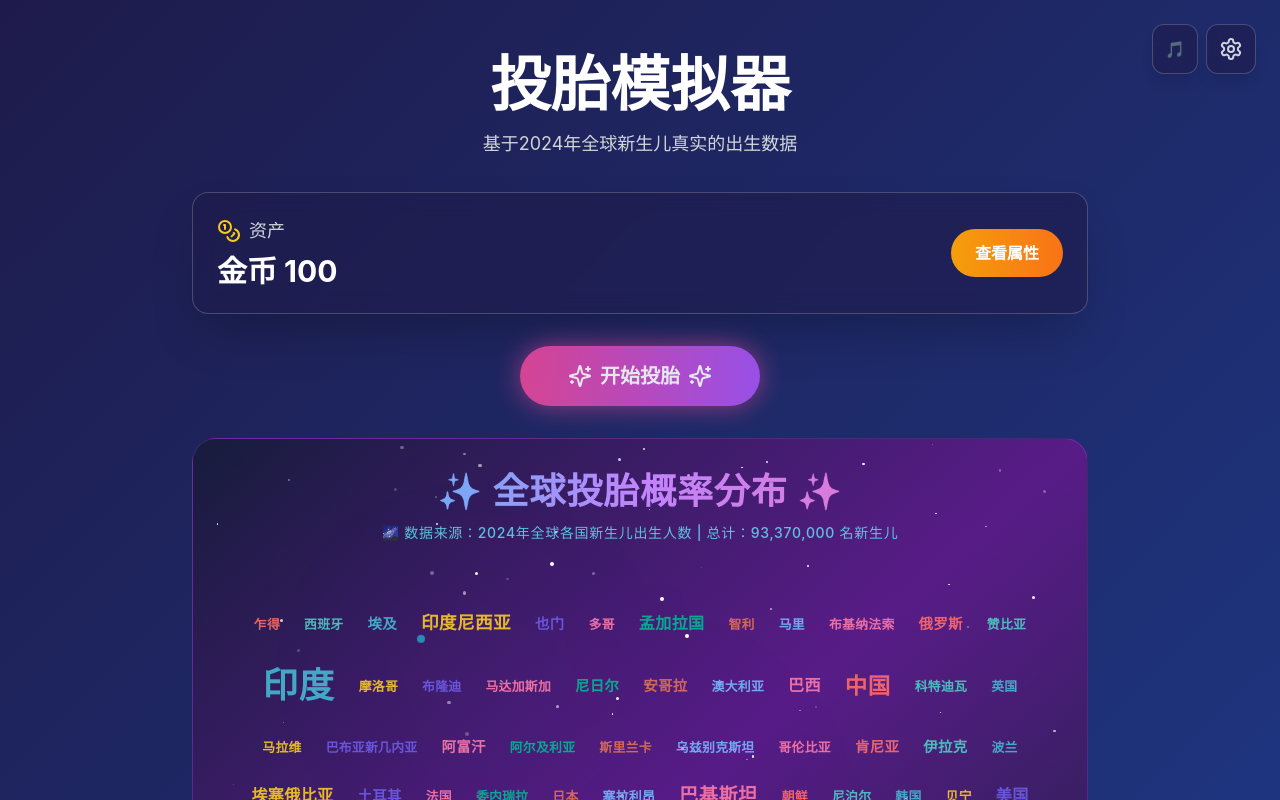
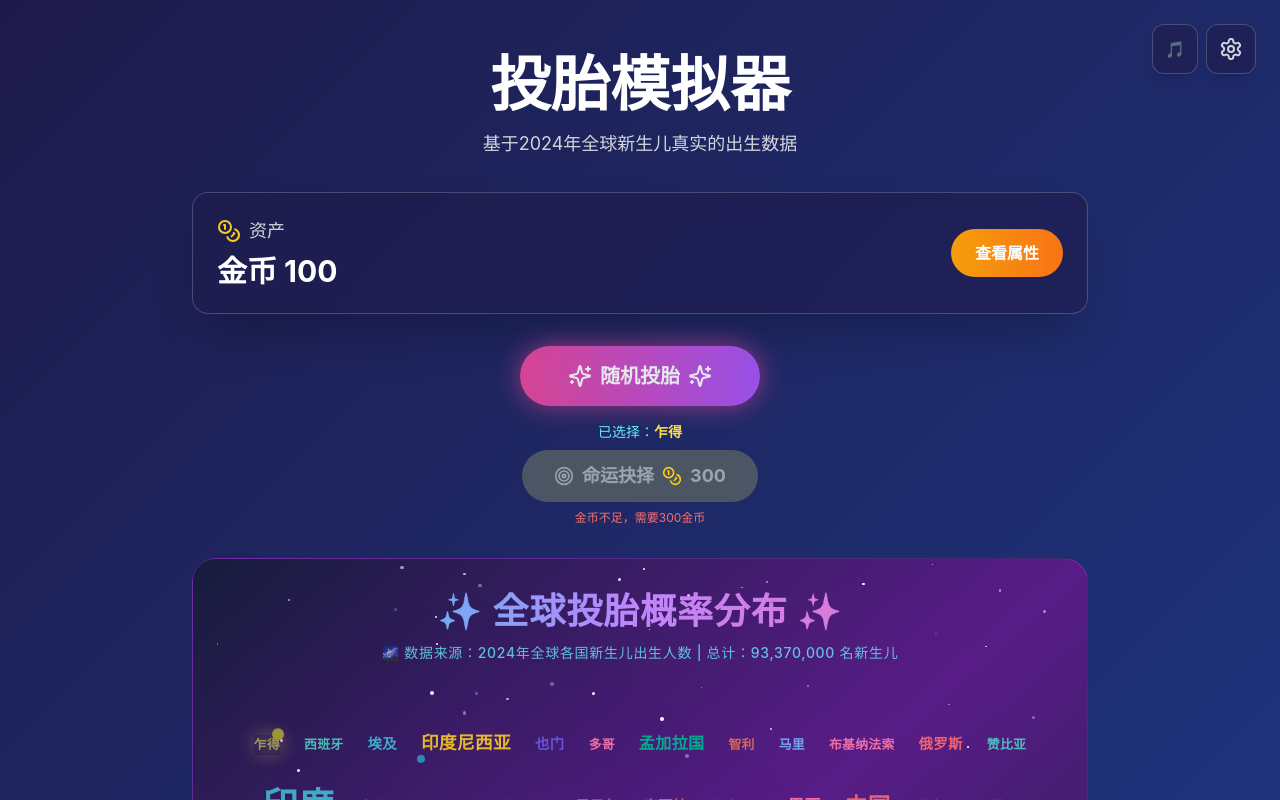
Before and after one commit to renewboy/reincarnation-simulator, a React (Vite) app: page / in a window 1280 px wide. Both pictures are taken after a click on the element "乍得". Shown: the top 800 px of the page. Built offline with nearby package versions, Linux system fonts and the light colour scheme.

Commit message:
feat: support custom reincarnation

```diff
--- a/src/App.tsx
+++ b/src/App.tsx
@@ -33,12 +33,12 @@ function App() {
   const [currentModel, setCurrentModelLocal] = useState<string>(GAME_CONFIG.LLM.MODEL);
   const [showReincarnationAnimation, setShowReincarnationAnimation] = useState(false);
 
-  const handleStartReincarnation = () => {
+  const handleStartReincarnation = (selectedCountry?: string) => {
     setShowReincarnationAnimation(true);
     // 2秒后自动消失并开始游戏
     setTimeout(() => {
       setShowReincarnationAnimation(false);
-      startReincarnation();
+      startReincarnation(selectedCountry);
     }, 2000);
   };
 
--- a/src/components/CountryWordCloud.tsx
+++ b/src/components/CountryWordCloud.tsx
@@ -4,6 +4,8 @@ import { getCountryNameCN } from '../utils/countryNames';
 
 interface CountryWordCloudProps {
   config: GameConfig;
+  onCountrySelect?: (countryEN: string) => void;
+  selectedCountry?: string;
 }
 
 interface Star {
@@ -18,7 +20,7 @@ interface Star {
   twinkleSpeed: number;
 }
 
-export default function CountryWordCloud({ config }: CountryWordCloudProps) {
+export default function CountryWordCloud({ config, onCountrySelect, selectedCountry }: CountryWordCloudProps) {
   const [hoveredCountry, setHoveredCountry] = useState<string | null>(null);
   const [starField, setStarField] = useState<Array<{ id: number; x: number; y: number; size: number; opacity: number }>>([]);
   const [countries, setCountries] = useState<Array<{ name: string; probability: number; rank: number }>>([]);
@@ -162,6 +164,7 @@ export default function CountryWordCloud({ config }: CountryWordCloudProps) {
           {countries.map(({ name, probability, rank }, index) => {
             const fontSize = getFontSize(probability);
             const isHovered = hoveredCountry === name;
+            const isSelected = selectedCountry === name;
             const color = getColor(index); // 使用随机排列中的索引，而不是原始rank
             const glowEffect = getGlowEffect(index); // 使用随机排列中的索引，而不是原始rank
 
@@ -173,6 +176,7 @@ export default function CountryWordCloud({ config }: CountryWordCloudProps) {
                 }`}
                 onMouseEnter={() => setHoveredCountry(name)}
                 onMouseLeave={() => setHoveredCountry(null)}
+                onClick={() => onCountrySelect?.(name)}
               >
 
                 <span
@@ -182,17 +186,21 @@ export default function CountryWordCloud({ config }: CountryWordCloudProps) {
                     tracking-wide
                     transition-all duration-500
                     transform hover:scale-125 hover:rotate-12
-                    ${color}
-                    ${isHovered ? `opacity-100 ${glowEffect}` : 'opacity-90'}
-                    ${isHovered ? 'drop-shadow-[0_0_10px_currentColor]' : 'drop-shadow-[0_2px_4px_rgba(0,0,0,0.3)]'}
+                    ${isSelected ? 'text-yellow-300 drop-shadow-[0_0_15px_rgba(250,204,21,0.8)]' : color}
+                    ${isSelected ? 'animate-pulse' : ''}
+                    ${isHovered || isSelected ? `opacity-100 ${glowEffect}` : 'opacity-90'}
+                    ${isHovered || isSelected ? 'drop-shadow-[0_0_10px_currentColor]' : 'drop-shadow-[0_2px_4px_rgba(0,0,0,0.3)]'}
                   `}
                   style={{
                     fontSize: `${fontSize}rem`,
-                    textShadow: isHovered ? '0 0 20px currentColor' : 'none',
-                    filter: isHovered ? 'brightness(1.3)' : 'brightness(1)',
+                    textShadow: isHovered || isSelected ? '0 0 20px currentColor' : 'none',
+                    filter: isHovered || isSelected ? 'brightness(1.3)' : 'brightness(1)',
                   }}
                 >
                   {getCountryNameCN(name)}
+                  {isSelected && (
+                    <div className="absolute -top-1 -right-1 w-3 h-3 bg-yellow-400 rounded-full animate-bounce" />
+                  )}
                 </span>
 
                 {/* 国家信息悬浮窗 */}
@@ -208,6 +216,11 @@ export default function CountryWordCloud({ config }: CountryWordCloudProps) {
                       <div className="text-purple-400 text-xs">
                         排名: {rank}
                       </div>
+                      {isSelected && (
+                        <div className="text-yellow-400 text-xs font-bold">
+                          ✨ 已选择
+                        </div>
+                      )}
                     </div>
                     {/* 向上箭头指示器 */}
                     <div className="absolute left-1/2 -translate-x-1/2 -top-1 w-0 h-0 border-l-[6px] border-r-[6px] border-b-[6px] border-transparent border-b-slate-900/70" />
@@ -241,7 +254,7 @@ export default function CountryWordCloud({ config }: CountryWordCloudProps) {
             <div className="w-12 h-0.5 bg-gradient-to-r from-transparent via-purple-400 to-transparent" />
           </div>
           <h3 className="text-xl font-bold bg-gradient-to-r from-cyan-400 via-purple-400 to-pink-400 bg-clip-text text-transparent tracking-wider">
-            每一次投胎都是宇宙中的一次神秘重生，你的灵魂即将踏上全新的旅程
+            每次投胎都是宇宙中的一次神秘重生，你的灵魂即将踏上全新的旅程
           </h3>
           <p className="text-sm text-gray-300/90 leading-relaxed max-w-2xl mx-auto italic font-light tracking-wide">
             选择一个国家，让命运为你编织属于这个时代的传奇故事...
--- a/src/components/StartScreen.tsx
+++ b/src/components/StartScreen.tsx
@@ -1,16 +1,35 @@
+import { useState } from 'react';
 import type { GameConfig, GameState } from '../types/game';
-import { Coins, Sparkles, Settings } from 'lucide-react';
+import { Coins, Sparkles, Settings, Star, Target } from 'lucide-react';
 import CountryWordCloud from './CountryWordCloud';
+import { getCountryNameCN } from '../utils/countryNames';
+import { GAME_CONFIG } from '@/config/gameConfig';
 
 interface StartScreenProps {
   config: GameConfig;
   gameState: GameState;
-  onStart: () => void;
+  onStart: (selectedCountry?: string) => void;
   onOpenSettings: () => void;
   onOpenAudioSettings: () => void;
 }
 
 export default function StartScreen({ config, gameState, onStart, onOpenSettings, onOpenAudioSettings }: StartScreenProps) {
+  const [selectedCountry, setSelectedCountry] = useState<string | null>(null);
+
+  const handleCountrySelect = (countryEN: string) => {
+    setSelectedCountry(selectedCountry === countryEN ? null : countryEN);
+  };
+
+  const handleCustomReincarnation = () => {
+    console.log('selectedCountry:', selectedCountry);
+    if (selectedCountry) {
+      onStart(selectedCountry);
+    }
+  };
+
+  const customReincarnateGoldCost = GAME_CONFIG.GAME.CUSTOM_REINCARNATE_GOLD_COST;
+  const canCustomReincarnate = selectedCountry && gameState.gold >= customReincarnateGoldCost;
+  const selectedCountryCN = selectedCountry ? getCountryNameCN(selectedCountry) : '';
   return (
     <div className="min-h-screen flex flex-col items-center justify-center p-6">
       <div className="max-w-4xl w-full space-y-8">
@@ -70,22 +89,60 @@ export default function StartScreen({ config, gameState, onStart, onOpenSettings
           </div>
         </div>
 
-        {/* 开始投胎按钮 */}
+        {/* 开始投胎按钮区域 */}
+        <div className="flex flex-col items-center gap-4">
+          {/* 随机投胎按钮 */}
           <div className="text-center">
             <button
-            onClick={onStart}
+              onClick={() => onStart()}
               className="px-12 py-4 bg-gradient-primary-btn text-white text-xl font-bold rounded-full hover:scale-105 transition-transform shadow-lg animate-pulse-glow"
             >
               <div className="flex items-center gap-2">
                 <Sparkles className="w-6 h-6" />
-              <span>开始投胎</span>
+                <span>随机投胎</span>
                 <Sparkles className="w-6 h-6" />
               </div>
             </button>
           </div>
 
+          {/* 自定义投胎按钮 */}
+          {selectedCountry && (
+            <div className="text-center space-y-2">
+              <div className="text-sm text-cyan-300">
+                已选择：<span className="text-yellow-300 font-bold">{selectedCountryCN}</span>
+              </div>
+              <button
+                onClick={handleCustomReincarnation}
+                disabled={!canCustomReincarnate}
+                className={`px-8 py-3 text-lg font-bold rounded-full transition-all duration-300 ${
+                  canCustomReincarnate
+                    ? 'bg-gradient-to-r from-purple-600 to-pink-600 text-white hover:scale-105 shadow-lg animate-pulse hover:shadow-purple-500/50'
+                    : 'bg-gray-600 text-gray-400 cursor-not-allowed'
+                }`}
+                title={!selectedCountry ? '请先选择一个国家' : gameState.gold < customReincarnateGoldCost ? `需要${customReincarnateGoldCost}金币，当前只有${gameState.gold}金币` : '自定义投胎到指定国家'}
+              >
+                <div className="flex items-center gap-2">
+                  <Target className="w-5 h-5" />
+                  <span>命运抉择</span>
+                  <Coins className="w-5 h-5 text-yellow-400" />
+                  <span>{customReincarnateGoldCost}</span>
+                </div>
+              </button>
+              {selectedCountry && !canCustomReincarnate && (
+                <div className="text-xs text-red-400">
+                  {gameState.gold < customReincarnateGoldCost ? `金币不足，需要${customReincarnateGoldCost}金币` : ''}
+                </div>
+              )}
+            </div>
+          )}
+        </div>
+
         {/* 全球投胎概率分布（云词图）*/}
-        <CountryWordCloud config={config} />
+        <CountryWordCloud
+          config={config}
+          onCountrySelect={handleCountrySelect}
+          selectedCountry={selectedCountry || undefined}
+        />
       </div>
     </div>
   );
--- a/src/config/gameConfig.ts
+++ b/src/config/gameConfig.ts
@@ -39,6 +39,7 @@ export const GAME_CONFIG = {
     DEFAULT_MAX_AGE: 80,
     BASE_INHERITANCE_RATE: 0.5,
     REINCARNATION_MEDAL_RATE: 0.75,
+    CUSTOM_REINCARNATE_GOLD_COST: 300,
   },
 
   // 从game_config.json转换的游戏配置
--- a/src/hooks/useGameState.ts
+++ b/src/hooks/useGameState.ts
@@ -120,10 +120,9 @@ export function useGameState() {
   }, []);
 
   // 开始投胎
-  const startReincarnation = useCallback(() => {
+  const startReincarnation = useCallback((selectedCountry?: string) => {
     if (!config) return;
-
-    let country = selectRandomCountry(config);
+    let country = selectedCountry || selectRandomCountry(config);
     const countryData = config.countries[country];
     country = getCountryNameCN(country);
     const age = 0;
@@ -145,17 +144,20 @@ export function useGameState() {
       lifeHistory: [],
       currentEvent: null,
       gamePhase: 'playing',
+      gold: selectedCountry ? gameState.gold - GAME_CONFIG.GAME.CUSTOM_REINCARNATE_GOLD_COST : gameState.gold, // 自定义投胎消耗400金币
     }));
 
     // 立即生成第一个事件
-    setTimeout(() => generateNextEvent(country, age, initializeAttributes(countryData), initializePersonality(), []), 500);
+    setTimeout(() => generateNextEvent(country, age, gameState.gold, initializeAttributes(countryData), initializePersonality(), []), 500);
   }, [config]);
+
 
   // 生成下一个事件
   const generateNextEvent = useCallback(
     async (
       country: string,
       age: number,
+      gold: number,
       attributes: CharacterAttributes,
       personality: MBTIPersonality,
       history: LifeEvent[]
@@ -163,7 +165,7 @@ export function useGameState() {
       setIsGeneratingEvent(true);
       try {
         const historyMessages = history.map(e => e.messages).flat();
-        const event = await generateLifeEvent(age, country, attributes, personality, historyMessages);
+        const event = await generateLifeEvent(age, country, gold, attributes, personality, historyMessages);
         setGameState((prev) => ({
           ...prev,
           currentEvent: event,
@@ -334,7 +336,7 @@ export function useGameState() {
         }
 
         setTimeout(
-            () => generateNextEvent(prev.currentCountry, newAge, newAttributes, newPersonality, newHistory),
+            () => generateNextEvent(prev.currentCountry, newAge, newGold, newAttributes, newPersonality, newHistory),
             500
         );
 
@@ -489,7 +491,7 @@ export function useGameState() {
             gamePhase: 'education-choice' as const,
           }));
         } else {
-          generateNextEvent(prev.currentCountry, newAge, prev.attributes, prev.personality, prev.lifeHistory);
+          generateNextEvent(prev.currentCountry, newAge, prev.gold, prev.attributes, prev.personality, prev.lifeHistory);
         }
 
       }, 100);
@@ -537,7 +539,7 @@ export function useGameState() {
               gamePhase: 'education-choice' as const,
             }));
           } else {
-            generateNextEvent(prev.currentCountry, newAge, prev.attributes, prev.personality, prev.lifeHistory);
+            generateNextEvent(prev.currentCountry, newAge, prev.gold, prev.attributes, prev.personality, prev.lifeHistory);
           }
 
         }, 100);
@@ -579,7 +581,7 @@ export function useGameState() {
               }));
             }
           } else {
-            generateNextEvent(prev.currentCountry, newAge, prev.attributes, prev.personality, prev.lifeHistory);
+            generateNextEvent(prev.currentCountry, newAge, prev.gold, prev.attributes, prev.personality, prev.lifeHistory);
           }
         }, 100);
 
@@ -611,7 +613,7 @@ export function useGameState() {
 
         // 职业选择完成后立即生成下一个人生事件
         setTimeout(() => {
-          generateNextEvent(prev.currentCountry, baseAge, prev.attributes, prev.personality, prev.lifeHistory);
+          generateNextEvent(prev.currentCountry, baseAge, prev.gold, prev.attributes, prev.personality, prev.lifeHistory);
         }, 500);
       }
 
--- a/src/services/specialItems.ts
+++ b/src/services/specialItems.ts
@@ -172,3 +172,8 @@ export async function getCountrySpecialItem(country: string): Promise<Item> {
   specialItemsCache[country] = item;
   return item;
 }
+
+// 清除特定国家的专属道具缓存
+export function clearCountrySpecialItemCache(country: string): void {
+  delete specialItemsCache[country];
+}
```
Also changed, not shown: src/components/Shop.tsx (+56 -10 lines), src/services/llm.ts (+12 -7 lines), 1 other file (tests, documents, lock files or other folders). Lines whose indentation alone changed are shown as unchanged.
